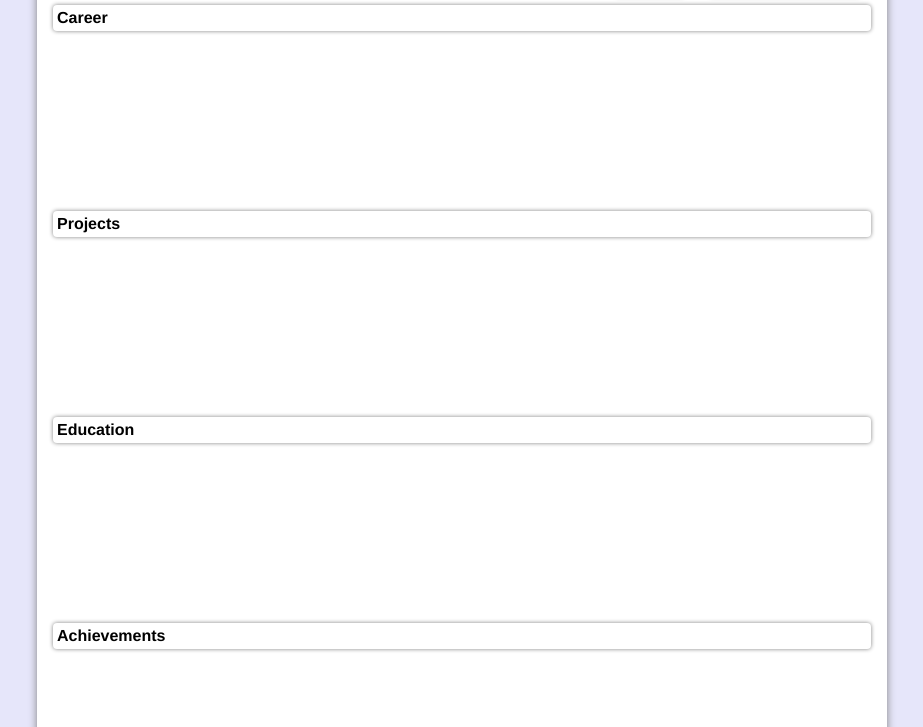
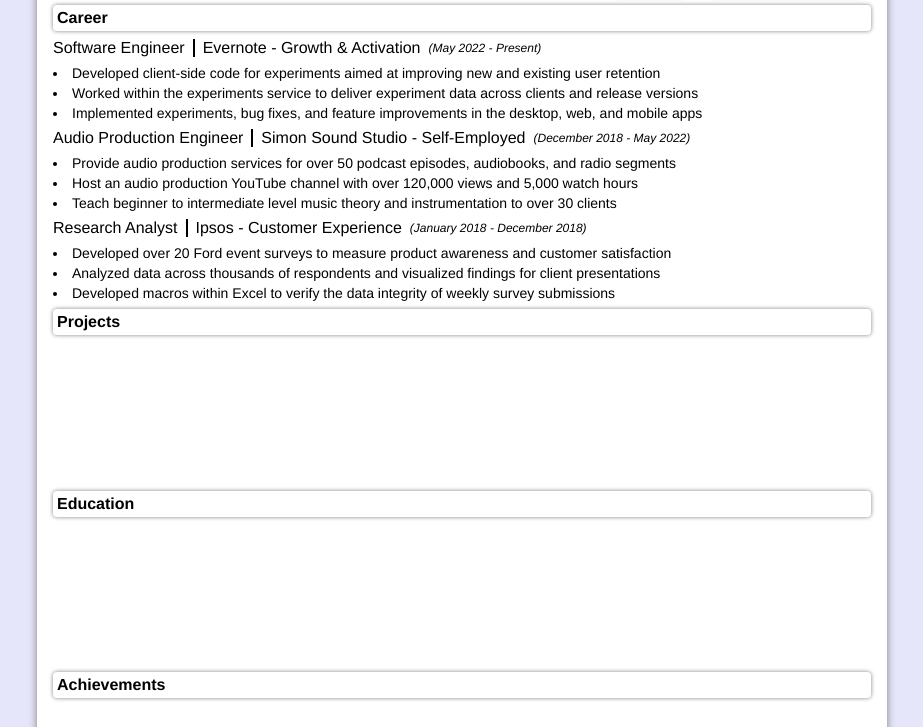
Before and after one commit to AdamxSimon/Resume, a plain HTML site: page index.html in a window 1280 px wide. Shown: the part 73-800 px from the top of the page, without its empty margins (178-1101 px from the left). Drawn offline with Linux system fonts and the light colour scheme.

Commit message:
Added career content

```diff
--- a/index.html
+++ b/index.html
@@ -27,7 +27,92 @@
 
       <div class="resume-section">
         <div class="resume-section-header">Career</div>
-        <div class="resume-section-content"></div>
+
+        <div class="resume-section-content">
+          <div class="career-item">
+            <div class="career-item-header">
+              <div class="career-item-position-container">
+                <div class="career-item-position-name">Software Engineer</div>
+                <div class="career-item-position-company">
+                  Evernote - Growth & Activation
+                </div>
+                <i class="career-item-position-dates">(May 2022 - Present)</i>
+              </div>
+            </div>
+            <div class="career-item-bullets">
+              <li>
+                Developed client-side code for experiments aimed at improving
+                new and existing user retention
+              </li>
+              <li>
+                Worked within the experiments service to deliver experiment data
+                across clients and release versions
+              </li>
+              <li>
+                Implemented experiments, bug fixes, and feature improvements in
+                the desktop, web, and mobile apps
+              </li>
+            </div>
+          </div>
+
+          <div class="career-item">
+            <div class="career-item-header">
+              <div class="career-item-position-container">
+                <div class="career-item-position-name">
+                  Audio Production Engineer
+                </div>
+                <div class="career-item-position-company">
+                  Simon Sound Studio - Self-Employed
+                </div>
+                <i class="career-item-position-dates"
+                  >(December 2018 - May 2022)</i
+                >
+              </div>
+            </div>
+            <div class="career-item-bullets">
+              <li>
+                Provide audio production services for over 50 podcast episodes,
+                audiobooks, and radio segments
+              </li>
+              <li>
+                Host an audio production YouTube channel with over 120,000 views
+                and 5,000 watch hours
+              </li>
+              <li>
+                Teach beginner to intermediate level music theory and
+                instrumentation to over 30 clients
+              </li>
+            </div>
+          </div>
+
+          <div class="career-item">
+            <div class="career-item-header">
+              <div class="career-item-position-container">
+                <div class="career-item-position-name">Research Analyst</div>
+                <div class="career-item-position-company">
+                  Ipsos - Customer Experience
+                </div>
+                <i class="career-item-position-dates"
+                  >(January 2018 - December 2018)</i
+                >
+              </div>
+            </div>
+            <div class="career-item-bullets">
+              <li>
+                Developed over 20 Ford event surveys to measure product
+                awareness and customer satisfaction
+              </li>
+              <li>
+                Analyzed data across thousands of respondents and visualized
+                findings for client presentations
+              </li>
+              <li>
+                Developed macros within Excel to verify the data integrity of
+                weekly survey submissions
+              </li>
+            </div>
+          </div>
+        </div>
       </div>
 
       <div class="resume-section">
--- a/styles.css
+++ b/styles.css
@@ -5,16 +5,22 @@
 
 body {
   height: 100%;
+  width: 100vw;
   background-color: lavender;
   padding: 24px;
   margin: 0;
   display: flex;
   justify-content: center;
+  overflow: scroll;
 }
 
 a {
   text-decoration: none;
   color: black;
+}
+
+li {
+  font-size: 14px;
 }
 
 #resume {
@@ -76,6 +82,40 @@
   font-weight: bold;
 }
 
+.resume-section-content {
+  padding: 8px 0;
+  display: flex;
+  flex-direction: column;
+  gap: 8px;
+}
+
+.career-item {
+  display: flex;
+  flex-direction: column;
+  gap: 8px;
+}
+
+.career-item-position-container {
+  display: flex;
+  align-items: center;
+  gap: 8px;
+}
+
+.career-item-position-company {
+  padding-left: 8px;
+  border-left: 2px solid black;
+}
+
+.career-item-position-dates {
+  font-size: 12px;
+}
+
+.career-item-bullets {
+  display: flex;
+  flex-direction: column;
+  gap: 4px;
+}
+
 @media print {
   body {
     padding: 0;
```
